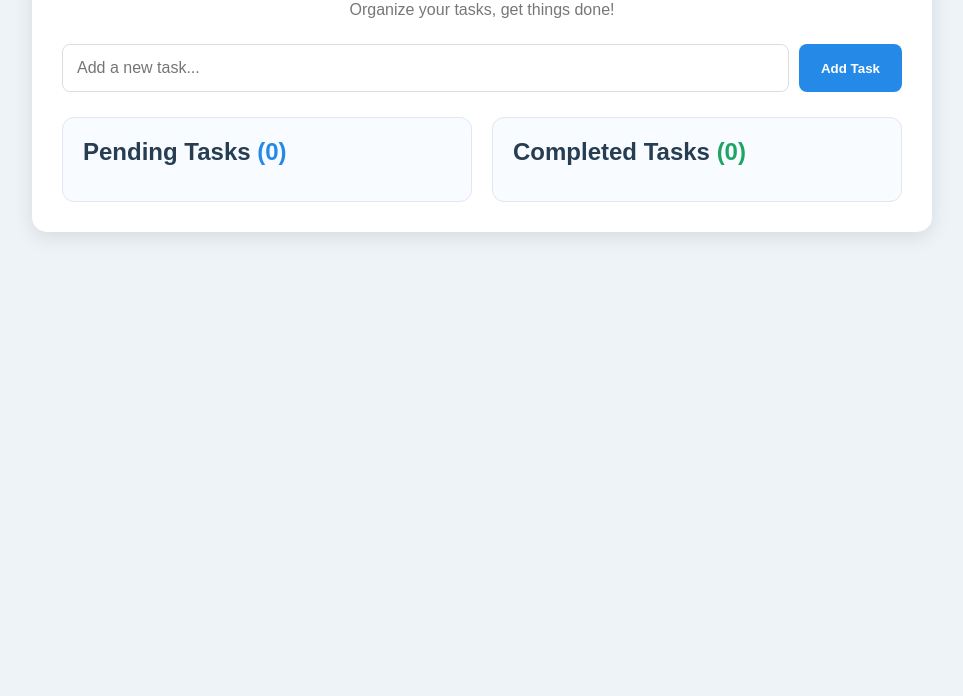
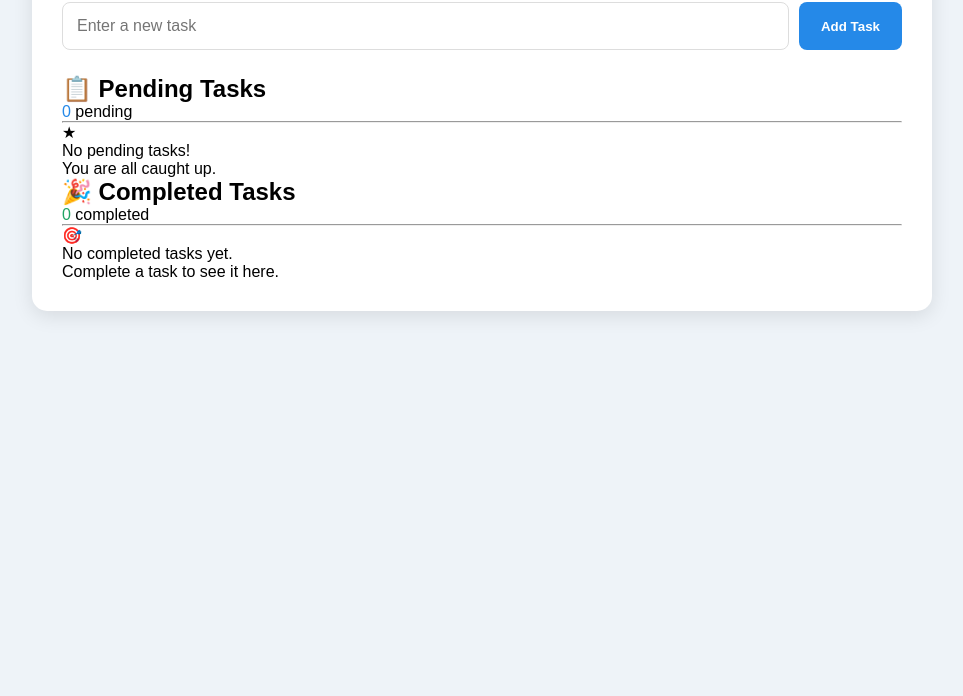
Before and after one commit to yashmithapoojary06-cyber/OIBSIP, a plain HTML site: page WebDev-L2-ToDowebapp/index.html in a window 1280 px wide. Shown: the part 104-800 px from the top of the page, without its empty margins (158-1121 px from the left). Drawn offline with Linux system fonts and the light colour scheme.

Commit message:
Create index.html

```diff
--- a/WebDev-L2-ToDowebapp/index.html
+++ b/WebDev-L2-ToDowebapp/index.html
@@ -3,35 +3,58 @@
 <head>
     <meta charset="UTF-8">
     <meta name="viewport" content="width=device-width, initial-scale=1.0">
-    <title>Task Management System</title>
+    <title>To-Do Web App</title>
     <link rel="stylesheet" href="style.css">
 </head>
+
 <body>
 
     <div class="container">
-    <h1>Task Management System</h1>
-    <p>Organize your tasks, get things done!</p>
 
+        <h1>📝 My To-Do List</h1>
+
+        <!-- Add Task -->
         <div class="task-input">
-        <input type="text" id="taskInput" placeholder="Add a new task...">
+            <input type="text" id="taskInput" placeholder="Enter a new task">
             <button id="addBtn">Add Task</button>
         </div>
 
-    <div class="task-lists">
-
         <!-- Pending Tasks -->
-        <div class="task-box">
-            <h2>Pending Tasks <span id="pendingCount">(0)</span></h2>
-            <ul id="pendingList"></ul>
+        <section class="task-section pending-section">
+            <h2>📋 Pending Tasks</h2>
+            <div class="count pending-count">
+                <span id="pendingCount">0</span> pending
             </div>
 
+            <hr>
+
+            <div id="pendingTasks"></div>
+
+            <div id="pendingEmpty" class="empty-state">
+                <div class="star">★</div>
+                <p>No pending tasks!</p>
+                <span>You are all caught up.</span>
+            </div>
+        </section>
+
         <!-- Completed Tasks -->
-        <div class="task-box">
-            <h2>Completed Tasks <span id="completedCount">(0)</span></h2>
-            <ul id="completedList"></ul>
+        <section class="task-section completed-section">
+            <h2>🎉 Completed Tasks</h2>
+            <div class="count completed-count">
+                <span id="completedCount">0</span> completed
             </div>
 
+            <hr>
+
+            <div id="completedTasks"></div>
+
+            <div id="completedEmpty" class="empty-state">
+                <div class="target">🎯</div>
+                <p>No completed tasks yet.</p>
+                <span>Complete a task to see it here.</span>
             </div>
+        </section>
+
     </div>
 
     <script src="script.js"></script>
```
Lines whose indentation alone changed are shown as unchanged.
